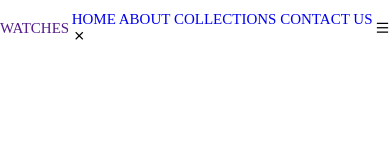
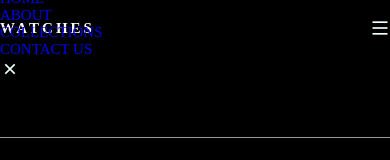
Before and after one commit to VenkatGRAD/frontendProject, a plain HTML site: page index.html in a window 390 px wide. Drawn offline with nearby package versions, Linux system fonts and the light colour scheme.

Commit message:
nav logo nav toggle nav close

```diff
--- a/style.css
+++ b/style.css
@@ -5,7 +5,7 @@
 
     /* color mode */
     --title-color:hsl(0,0%,100%);
-    --text-color:hsl(0,0%,60);
+    --text-color:hsl(0, 0%, 60%);
     --body-color:hsl(0,0%,0);
 
 
@@ -50,6 +50,8 @@ body{
     font-size: var(--normal-font-size);
     background-color: var(--body-color);
     color: var(--text-color);
+    background-color: black;
+    color: azure;
 }
 
 .header{
@@ -58,7 +60,7 @@ body{
     top:0;
     left: 0;
     background-color: var(--body-color);
-    border-bottom: 1px solid var(--text-color);
+    /* border-bottom: 1px solid var(--text-color); */
     z-index: var(--z-fixed);
 }
 
@@ -67,9 +69,44 @@ body{
     display: flex;
     justify-content: space-between;
     align-items: center;
+
+}
+
+.nav_logo{
+    color: var(--title-color);
+    font-weight: var(--font-semi-bold);
+    letter-spacing: 3px;
+}
+
+.nav_toggle,
+.nav_close{
+    font-size: 1.25rem;
+    color: var(--tittle-color);
+    cursor: pointer;
+
 }
 
 
+/* NAVIGATION MENU FOR MOBILE DEVICES  */
+
+
+@media screen and (max-width:1023px){
+    .nav_menu{
+        position: fixed;
+        top: o;
+        left: 0;
+        background-color: var(--body-color);
+        border-bottom: 1px solid  var(--text-color);
+        width: 100%;
+        padding-block: 4.5rem 3.5rem;
+        transition: top 2s;
+    }
+}
+
+.nav_list{
+    display: flex;
+    flex-direction: column;
+}
 
 
 ul{
```
